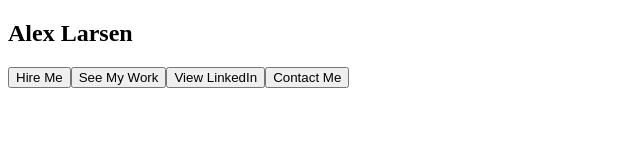
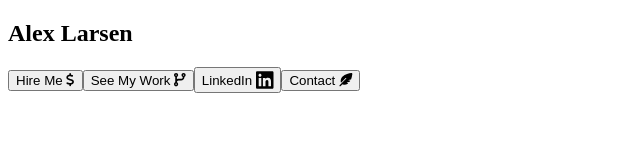
Before and after one commit to alex0112/folio, a Gatsby site: page / in a window 1280 px wide. Shown: the whole page, without its empty margins (0-640 px from the left). Built offline with nearby package versions, Linux system fonts and the light colour scheme; Gatsby itself is replaced by a stand-in of ours; a web font is replaced by a local one.

Commit message:
cool icons and effects

```diff
--- a/src/pages/index.js
+++ b/src/pages/index.js
@@ -1,4 +1,7 @@
 import React from "react";
+import { FontAwesomeIcon } from '@fortawesome/react-fontawesome'
+import { faCodeBranch, faFeatherPointed, faDollarSign} from '@fortawesome/free-solid-svg-icons'
+import { faLinkedin } from '@fortawesome/free-brands-svg-icons'
 
 const HeroBox = () => {
     return(
@@ -8,25 +11,25 @@ const HeroBox = () => {
 
 		<a href="/hire-me" className="hvr-float">
 		    <button id="hire-me" className="call-btn">
-			Hire Me
+			Hire Me <FontAwesomeIcon icon={faDollarSign} />
 		    </button>
 		</a>
 
 		<a href="https://github.com/alex0112" className="hvr-shrink">
 		    <button id="see-my-work" className="call-btn">
-			See My Work
+			See My Work <FontAwesomeIcon icon={faCodeBranch} />
 		    </button>
 		</a>
 
-		<a href="https://www.linkedin.com/in/alex-larsen-a581808b/" className="hvr-sink">
+		<a href="https://www.linkedin.com/in/kingsfoil" className="hvr-sink">
 		    <button id="view-linkedin" className="call-btn">
-			View LinkedIn
+			LinkedIn <FontAwesomeIcon icon={faLinkedin} size="xl" />
 		    </button>
 		</a>
 
 		<a href="/contact" className="hvr-grow">
 		    <button id="contact-me" className="call-btn">
-			Contact Me
+			Contact <FontAwesomeIcon icon={faFeatherPointed} />
 		    </button>
 		</a>
 	    </div>
```
Also changed, not shown: package.json (+8 -6 lines), 1 other file.
